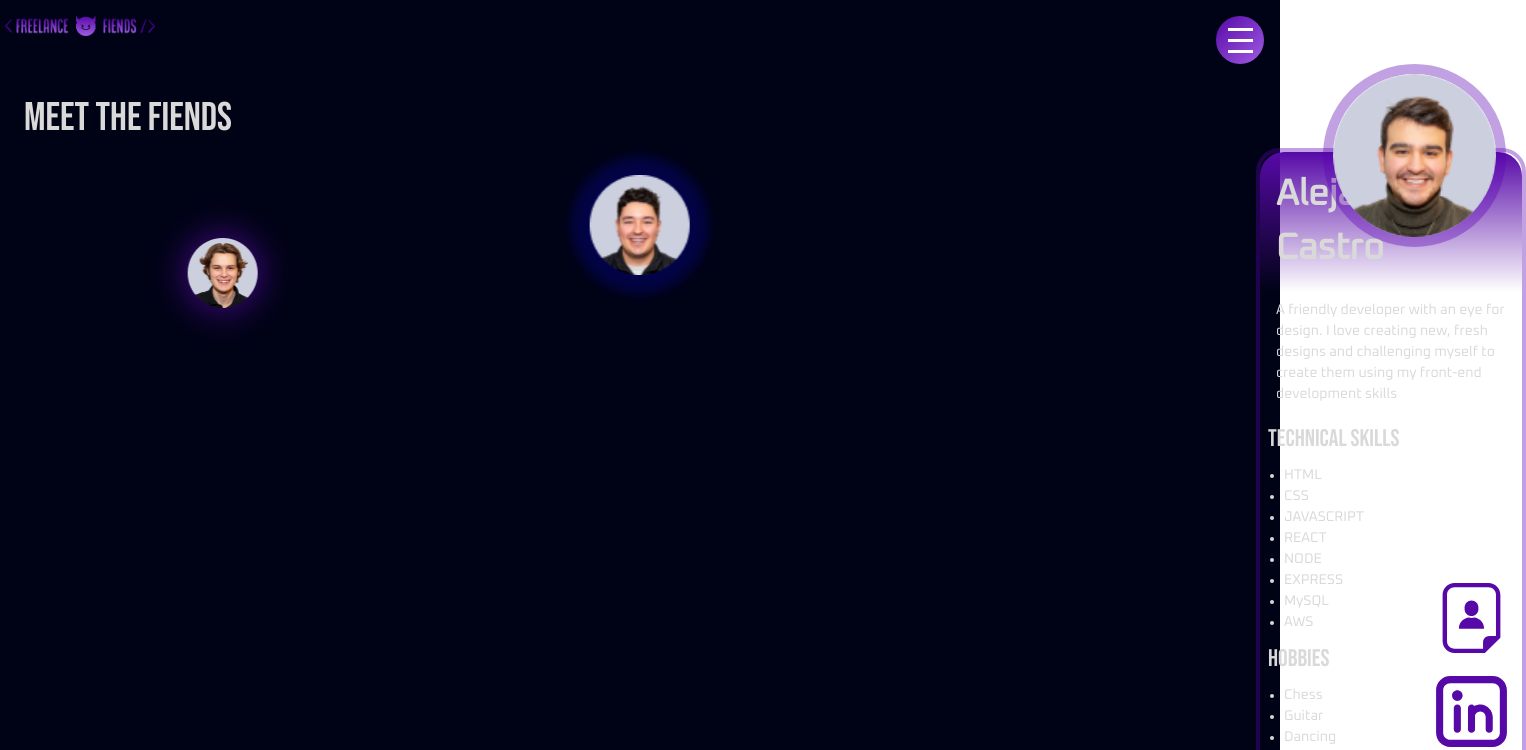
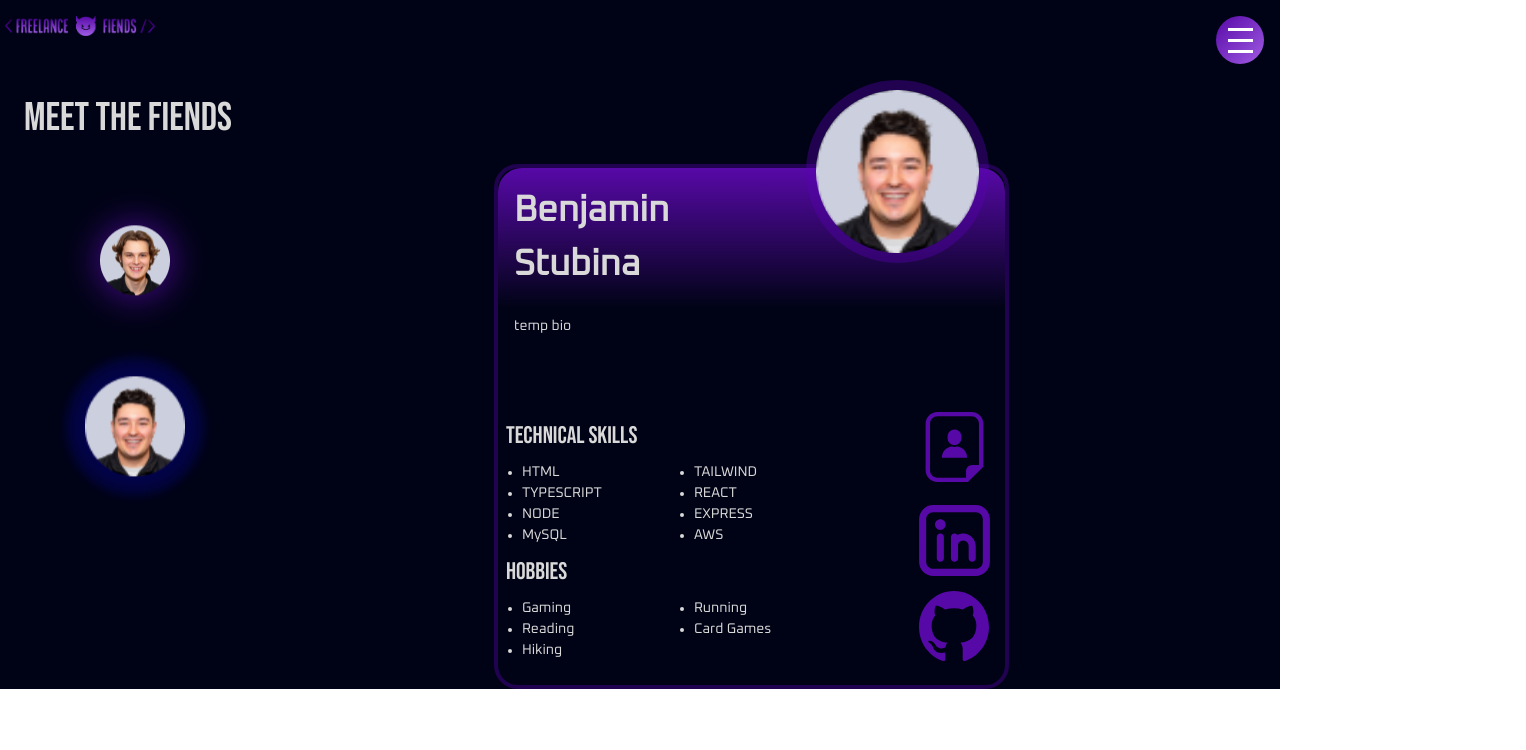
Before and after one commit to Matthewleslie12/FLF, a React (Vite) app: page / in a window 1280 px wide. Shown: the top 750 px of the page, 1526 px wide, since content can reach past the window. Built offline with nearby package versions, Linux system fonts and the light colour scheme.

Commit message:
tablet vert swiper, dynamic headshot, bio swiper interaction

```diff
--- a/src/assets/fiend-bios/fiend-bios.json
+++ b/src/assets/fiend-bios/fiend-bios.json
@@ -1,19 +1,27 @@
 {
   "bios":[
     {
-      "id": "alejo",
+      "id": "Alejo",
       "name": "Alejandro Castro",
       "bio": "A friendly developer with an eye for design. I love creating new, fresh designs and challenging myself to create them using my front-end development skills",
       "techStack": ["HTML", "CSS", "JAVASCRIPT", "REACT","NODE","EXPRESS","MySQL", "AWS"],
       "hobbies" : ["Chess","Guitar","Dancing","Crochet","Basketball","Volleyball","Cycling"]
     },
     {
-      "id":"mattm",
+      "id":"Trap",
       "name":"Matthew Moreira",
       "bio":"temp bio",
       "techStack":["HTML", "TAILWIND", "TYPESCRIPT", "REACT","NODE","EXPRESS","MySQL", "AWS"],
       "hobbies":["Gaming","Running","Reading","Card Games", "Hiking"]
+    },
+    {
+      "id":"Ben",
+      "name":"Benjamin Stubina",
+      "bio":"temp bio",
+      "techStack":["HTML", "TAILWIND", "TYPESCRIPT", "REACT","NODE","EXPRESS","MySQL", "AWS"],
+      "hobbies":["Gaming","Running","Reading","Card Games", "Hiking"]
     }
+
   ]
 
 }
--- a/src/components/BioCard/BioCard.tsx
+++ b/src/components/BioCard/BioCard.tsx
@@ -15,11 +15,11 @@ const BioCard = (BioCardProps:BioType) => {
   const { activeFiendPic, setActiveFiendPic } = useBioState();
 
   useEffect(() => {
-    if (id === "alejo") {
+    if (id === "Alejo") {
       setActiveFiendPic(Alejo);
-    } else if (id === "ben") {
+    } else if (id === "Ben") {
       setActiveFiendPic(Ben);
-    } else if (id === "trap") {
+    } else if (id === "Trap") {
       setActiveFiendPic(Trap);
     }
   }
@@ -29,14 +29,14 @@ const BioCard = (BioCardProps:BioType) => {
 
 
   return (
-    <div className="flex flex-col align-center border-4 border-borderPurple rounded-3xl pb-lg md:max-w-[32.1875rem] relative max-w-[29.6875rem]">
+    <div className="flex flex-col align-center border-4 border-borderPurple rounded-3xl pb-lg md:max-w-[32.1875rem] relative max-w-[29.6875rem] md:h-[32.8125rem]">
       <div className="text-center bg-gradient-to-b from-mainPurple to-white-500 rounded-tl-3xl rounded-tr-3xl md:flex">
         <h2 className="text-xs font-oxanium text-offWhite my-md font-bold md:text-[2.25rem] md:w-[15.375rem] md:text-left md:ml-[1rem]" >{name}</h2>
         {activeFiendPic && <div className="hidden md:flex rounded-full border-[0.625rem] border-borderPurple absolute top-[-5.5rem] right-[1rem]"><img src={activeFiendPic} alt="Fiend Pic" className="w-[10.2rem] h-[10.2rem] rounded-full "></img></div>}
       </div>
       <p className="font-oxanium text-[0.875rem] text-offWhite px-md mt-sm">{bio}</p>
-      <div className="flex">
-        <div className="flex flex-col">
+      <div className="flex h-full ">
+        <div className="flex flex-col md:justify-end h-full">
           <div className="flex flex-col">
             <h3 className="text-[1.125rem] font-bebas text-offWhite mt-md mb-sm ml-sm flex md:text-xs">Technical Skills</h3>
             <ul className="list-disc flex flex-wrap align-center ml-lg">
--- a/src/components/FiendPhotoCard/FiendPhotoCard.tsx
+++ b/src/components/FiendPhotoCard/FiendPhotoCard.tsx
@@ -4,7 +4,7 @@ import { photoCardProps } from '../../types/photoCardInterface';
 const FiendPhotoCard = (photoCardProps:photoCardProps) => {
 
   const { pic, isActive} = photoCardProps;
-  // w-[8.75rem] h-[8.75rem] rounded-full center-spotlight
+
   if (isActive){
     return (
       <div className="w-[8.75rem] h-[8.75rem] rounded-full m-0 flex items-center justify-center">
--- a/src/components/FiendSpotlight/FiendSpotlight.tsx
+++ b/src/components/FiendSpotlight/FiendSpotlight.tsx
@@ -5,19 +5,31 @@ import Ben from "../../assets/fiends-pics/ben.png";
 import Alejo from "../../assets/fiends-pics/alejo.png";
 import Trap from "../../assets/fiends-pics/trap.png";
 import FiendPhotoCard from '../FiendPhotoCard/FiendPhotoCard';
-import { useState } from 'react';
+import { useEffect, useState } from 'react';
 // import Matt from "../../assets/fiends-pics/matt.png";
 // import NG from "../../assets/fiends-pics/ng.png";
 // import Sam from "../../assets/fiends-pics/sam.png";
+import FiendBios from "../../assets/fiend-bios/fiend-bios.json";
 
 
-const FiendSpotlight = () => {
+const FiendSpotlight = ({setActiveFiend, activeFiend}) => {
 
 
-  const [slideActiveIndex, setSlideActiveIndex] = useState();// add to img tag;
+  const fiendRoster = FiendBios.bios.map((bio:{id:string}) => bio.id);
+
+
+  const [slideActiveIndex, setSlideActiveIndex] = useState<number>(0);// add to img tag;
+
+  useEffect (() => {
+    const activeId = FiendBios.bios[slideActiveIndex].id;
+
+    setActiveFiend(activeId);
+  }
+  ,[slideActiveIndex,setActiveFiend])
 
 
   const updateClasses = (e) => {
+
     setSlideActiveIndex(e.realIndex)
   }
 
@@ -28,15 +40,21 @@ const FiendSpotlight = () => {
     spaceBetween={20}
     loop={true}
     centeredSlides={true}
-
+    initialSlide={fiendRoster.indexOf(activeFiend)}
     onSwiper={(swiper) => console.log(swiper)}
     onActiveIndexChange={(swiper) => updateClasses(swiper)}
     onInit = {(swiper) => updateClasses(swiper)}
-    className = "w-[100%] h-[13.625rem]"
-    >
+    className = "max-w-[32.1875rem] h-[13.625rem] md:w-full md:h-[32.8125rem] "
+
+    breakpoints={{
+
+      768: {
+        direction:"vertical",
+      }
+      }}>
       {fiendPics.map((pic,index) => {
       if (slideActiveIndex === index){
-        return (<SwiperSlide key={index} className="flex items-center justify-center relative bottom-[2rem]" >
+        return (<SwiperSlide key={index} className="flex items-center justify-center relative bottom-[2rem] md:bottom-0" >
 
           <FiendPhotoCard pic={pic} isActive={true}/>
         </SwiperSlide >)
--- a/src/components/Fiends/Fiends.tsx
+++ b/src/components/Fiends/Fiends.tsx
@@ -17,7 +17,7 @@ const Fiends = () => {
     const fiendBio: BioType= FiendBios.bios.find((bio) => bio.id === activeFiend) || FiendBios.bios[0];
 
     setActiveFiendBio(fiendBio);
-    console.log(fiendBio)
+
 
   },[activeFiend,setActiveFiendBio])
 
@@ -26,11 +26,11 @@ const Fiends = () => {
   return (
     <div className="m-lg ">
       <h1 className="text-[1.75rem] md:text-[2.5rem] font-bebas text-offWhite self-start">Meet the Fiends</h1>
-      <div className="flex flex-col md:flex-row mt-[rem]">
-      <div className="w-full">
-        <FiendSpotlight />
+      <div className="flex flex-col md:flex-row mt-[1rem] ">
+      <div className="w-full md:w-[17rem]">
+        <FiendSpotlight activeFiend={activeFiend} setActiveFiend={setActiveFiend}/>
       </div>
-      <div>
+      <div className="w-full flex justify-center">
          <BioCard
           id = {activeFiendBio.id}
           name={activeFiendBio.name}
--- a/src/hooks/bioHooks.tsx
+++ b/src/hooks/bioHooks.tsx
@@ -4,7 +4,7 @@ import{ BioType } from "../types/bioInterface";
 const useBioState = () => {
 
   const [activeFiendPic, setActiveFiendPic] = useState("Alejo");
-  const [activeFiend, setActiveFiend] = useState("alejo");
+  const [activeFiend, setActiveFiend] = useState<string>("Alejo");
 
   const [activeFiendBio, setActiveFiendBio] = useState<BioType>({id:"0", name:"none", bio:"none", techStack:[], hobbies:[]});
   return {activeFiend, setActiveFiend, activeFiendBio, setActiveFiendBio, activeFiendPic, setActiveFiendPic};
--- a/src/types/photoCardInterface.tsx
+++ b/src/types/photoCardInterface.tsx
@@ -1,4 +1,5 @@
 export interface photoCardProps {
   pic: string;
   isActive: boolean;
+  fiendName?: string;
 }
```
